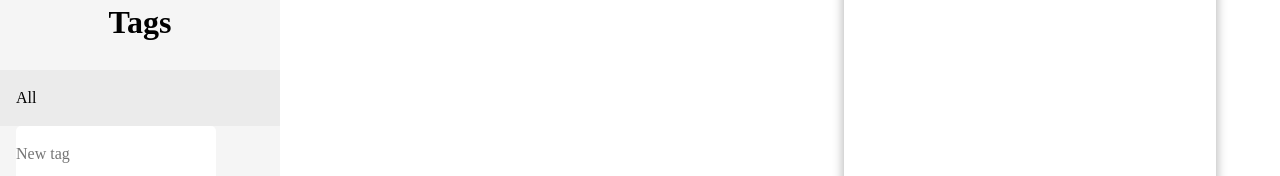
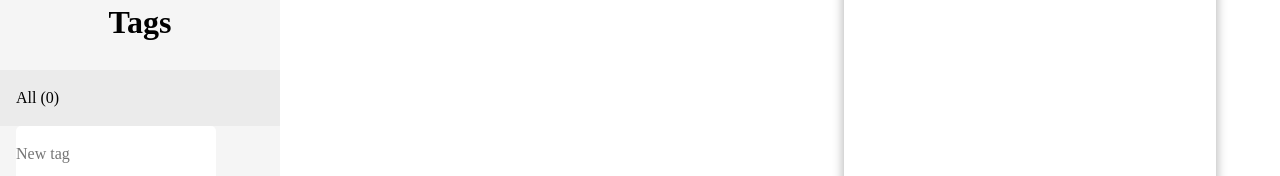
Before and after one commit to danylonikora/notes, a React (Vite) app: page / in a window 1280 px wide. Shown: the part 226-402 px from the top of the page. Built offline with nearby package versions, Linux system fonts and the light colour scheme.

Commit message:
Add amount of notes by tag indicator

```diff
--- a/src/App.tsx
+++ b/src/App.tsx
@@ -128,9 +128,7 @@ function App() {
         document.body.style.overflowY = "scroll";
       }
     } else {
-      window.addEventListener("load", () =>
-        disableBodyScroll(savePosition)
-      );
+      window.addEventListener("load", () => disableBodyScroll(savePosition));
     }
   }
 
@@ -150,6 +148,7 @@ function App() {
     >
       <div className="page-container">
         <SideBar
+          notes={notes}
           tags={[...tags]}
           filters={filters}
           setTag={(tag) =>
--- a/src/components/SideBar.tsx
+++ b/src/components/SideBar.tsx
@@ -2,10 +2,12 @@ import { useState } from "react";
 import Tag from "./Tag";
 import Overlay from "./Overlay";
 import type { FiltersT } from "../App";
+import type { NoteT } from "./Note";
 
 import plusPng from "../assets/plus.png";
 
 type SideBarProps = {
+  notes: NoteT[];
   tags: string[];
   filters: FiltersT;
   setTag: (tag: string) => void;
@@ -17,6 +19,7 @@ type SideBarProps = {
 };
 
 function SideBar({
+  notes,
   tags,
   filters,
   setTag,
@@ -65,10 +68,13 @@ function SideBar({
           className={`tag${!filters.tag ? " active" : ""}`}
           onClick={() => setTag("")}
         >
-          All
+          <span>All ({notes.length})</span>
         </li>
         {tags.map((tag) => (
           <Tag
+            amountOfNotes={
+              notes.filter((note) => note.tags.includes(tag)).length
+            }
             tag={tag}
             isActive={filters.tag === tag}
             setTag={setTag}
--- a/src/components/Tag.tsx
+++ b/src/components/Tag.tsx
@@ -5,6 +5,7 @@ import pencilPng from "../assets/pencil.png";
 import trashPng from "../assets/trash.png";
 
 type TagProps = {
+  amountOfNotes: number;
   tag: string;
   isActive: boolean;
   setTag: (tag: string) => void;
@@ -12,7 +13,14 @@ type TagProps = {
   renameTag: (tag: string, newName: string) => void;
 };
 
-function Tag({ tag, isActive, setTag, deleteTag, renameTag }: TagProps) {
+function Tag({
+  amountOfNotes,
+  tag,
+  isActive,
+  setTag,
+  deleteTag,
+  renameTag,
+}: TagProps) {
   const [isRenaming, setIsRenaming] = useState(false);
 
   const liRef = useRef<HTMLLIElement>();
@@ -23,7 +31,9 @@ function Tag({ tag, isActive, setTag, deleteTag, renameTag }: TagProps) {
       ref={liRef}
       onClick={() => setTag(tag)}
     >
-      <span>{tag}</span>
+      <span>
+        {tag} ({amountOfNotes})
+      </span>
       <div className="tag__buttons">
         <img
           className="tag__button"
```
